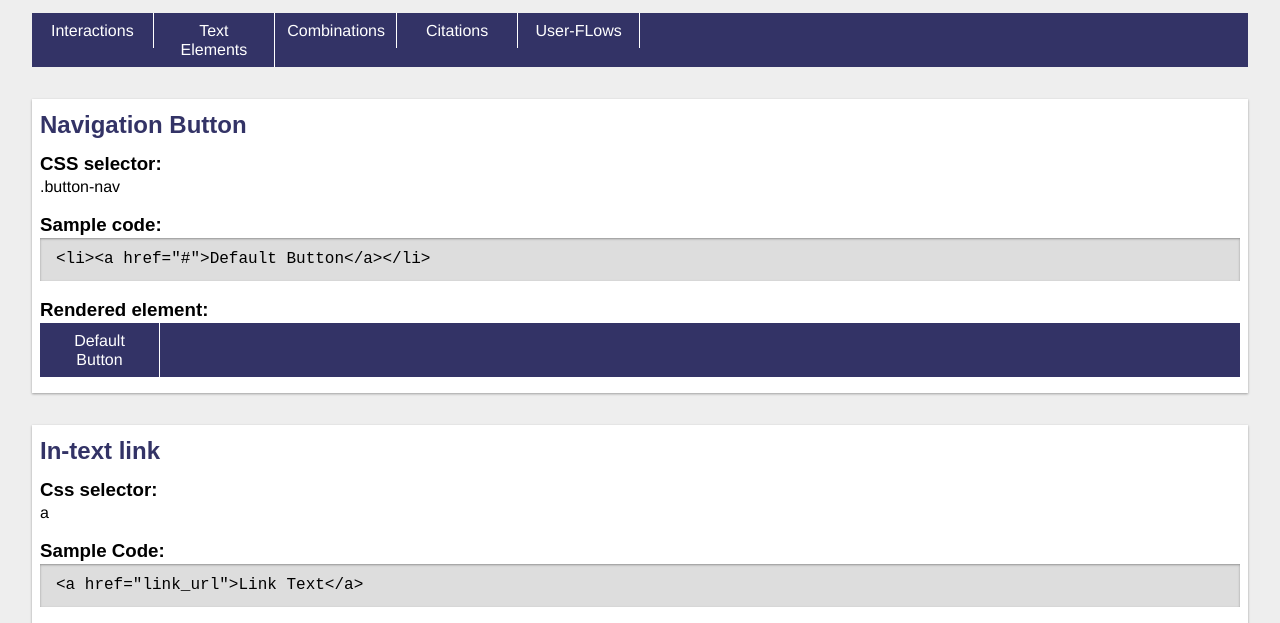
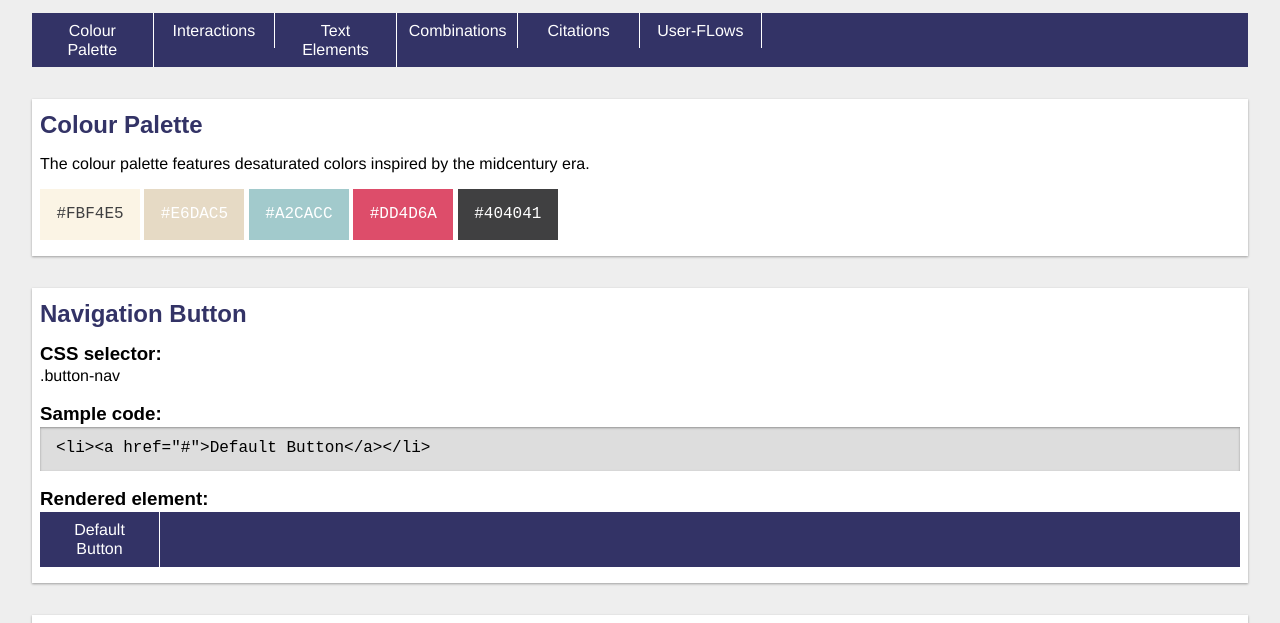
Before and after one commit to tortilaman/IAT339_P02, a plain HTML site: page public_html/styleGuide.html in a window 1280 px wide. Shown: the part 103-726 px from the top of the page. Drawn offline with nearby package versions, Linux system fonts and the light colour scheme; a web font is replaced by a local one.

Commit message:
Added in new colour palette.

```diff
--- a/public_html/css/main.css
+++ b/public_html/css/main.css
@@ -48,6 +48,44 @@ section code {
     display: block;
     box-shadow: inset 0 1px 3px rgba(0, 0, 0, 0.12), inset 0 1px 2px rgba(0, 0, 0, 0.24);
 }
+
+/*
+  COLOUR PALETTE -------------------
+*/
+.cp_red,
+.cp_beige,
+.cp_brown,
+.cp_blue,
+.cp_black {
+    font-family: "Courier Prime", monospace;
+    width: 100px;
+    color: white;
+    padding: 1em;
+    text-align: center;
+    display: inline-block;
+}
+
+.cp_beige {
+    color: #404041;
+    background-color: #FBF4E5;
+}
+
+.cp_brown {
+    background-color: #E6DAC5;
+}
+
+.cp_blue {
+    background-color: #A2CACC;
+}
+
+.cp_red {
+    background-color: #DD4D6A;
+}
+
+.cp_black {
+    background-color: #404041;
+}
+
 
 
 /*
--- a/public_html/styleGuide.html
+++ b/public_html/styleGuide.html
@@ -16,6 +16,7 @@
 
     <h1 class="title">Movie Props inc. Style Guide</h1>
     <nav class="list-nav">
+        <div class="button-list-nav"><a href="#colour-palette"> Colour Palette</a> </div>
         <div class="button-list-nav"><a href="#interactive_elements">Interactions</a></div>
         <div class="button-list-nav"><a href="#text_elements">Text Elements</a></div>
         <div class="button-list-nav"><a href="#combined_elements">Combinations</a></div>
@@ -23,6 +24,21 @@
         <div class="button-list-nav"><a href="Axure%20Wireframe%20HTML/index.html">User-FLows</a></div>
     </nav>
 
+    <!-- COLOUR PALETTE SECTION // -->
+    <section id="colourPalette">
+        <section>
+            <h2>Colour Palette</h2>
+            <p>The colour palette features desaturated colors inspired by the midcentury era.</p>
+
+            <div class="cp_beige">#FBF4E5</div>
+            <div class="cp_brown">#E6DAC5</div>
+            <div class="cp_blue">#A2CACC</div>
+            <div class="cp_red">#DD4D6A</div>
+            <div class="cp_black">#404041</div>
+        </section>
+
+
+    </section>
     <!-- INTERACTIVE ELEMENTS SECTION // -->
     <section id="interactive_elements">
 
```
